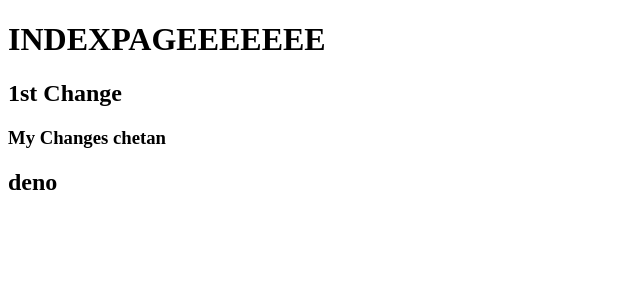
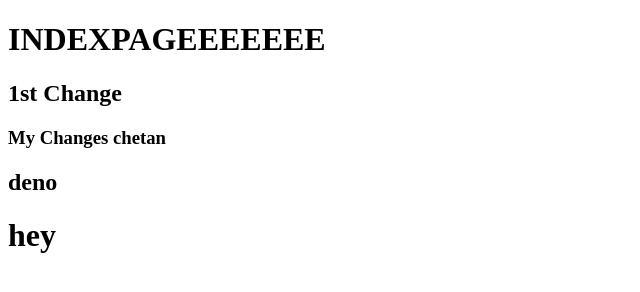
Before and after one commit to jayoswal/firstproject, a plain HTML site: page index.html in a window 1280 px wide. Shown: the whole page, without its empty margins (0-640 px from the left). Drawn offline with Linux system fonts and the light colour scheme.

Commit message:
ch2' git sataus

```diff
--- a/index.html
+++ b/index.html
@@ -5,5 +5,6 @@
 <h2>1st Change</h2>
 <h3>My Changes chetan</h3>
 <h2>deno</h2>
+<h1>hey</h1>
 </body>
 </html>
```
